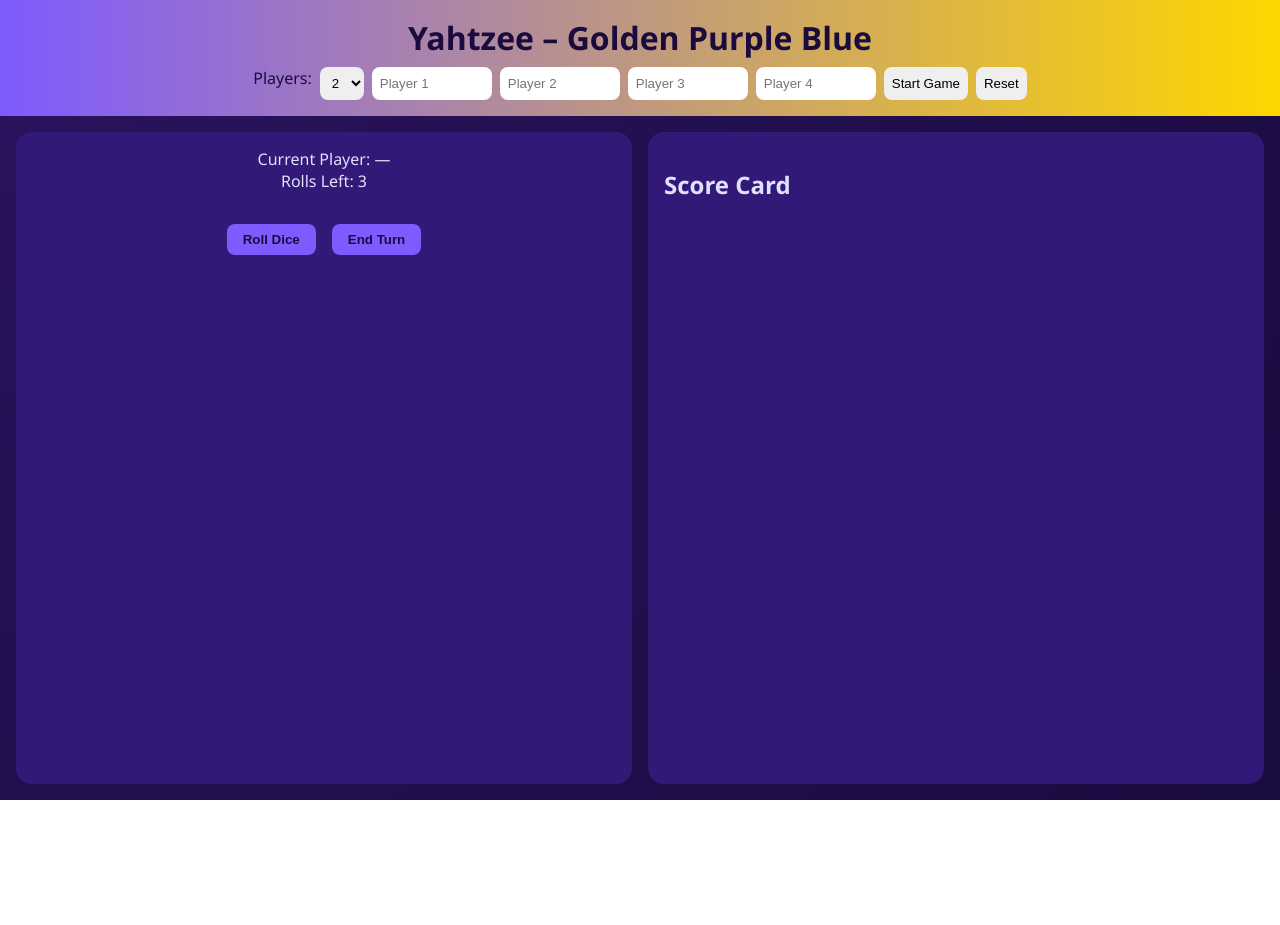
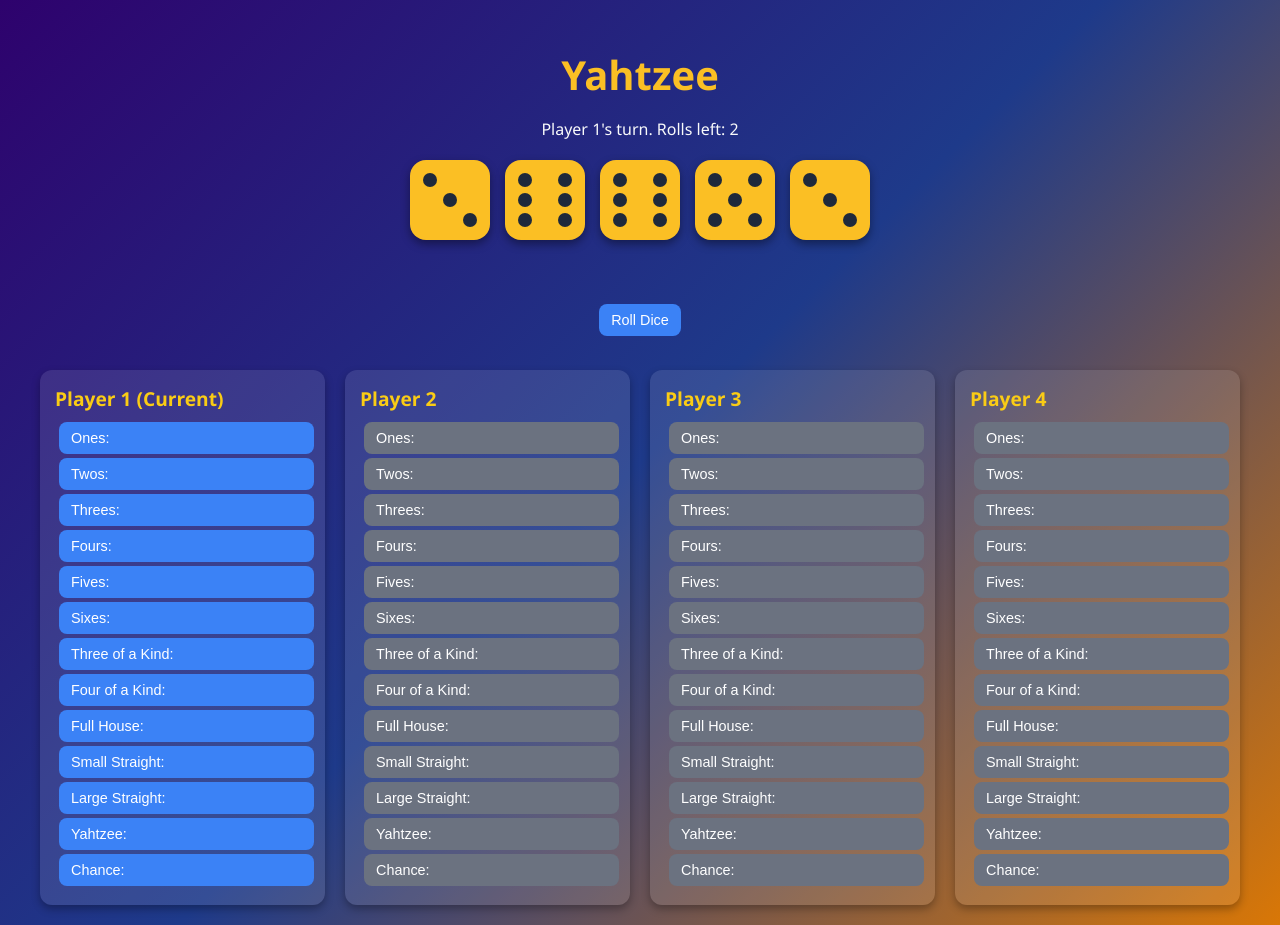
Before and after one commit to kylcrow/yahtzee-vanilla, a plain HTML site: page index.html in a window 1280 px wide. Both pictures are taken after a click on the button "Roll Dice". Before the commit the page ends 800 px from the top, so only its background shows below. Drawn offline with Linux system fonts and the light colour scheme.

Commit message:
redo it all again

```diff
--- a/index.html
+++ b/index.html
@@ -2,248 +2,259 @@
 <html lang="en">
 <head>
   <meta charset="UTF-8">
-<meta name="viewport" content="width=device-width, initial-scale=1.0">
-<title>Yahtzee – Golden Purple Blue Theme</title>
+  <title>Yahtzee</title>
   <style>
-  :root {
-    --bg: #1a0b3f;
-    --panel: #2b135e;
-    --accent: #ffd700;
-    --highlight: #7f5aff;
-    --text: #e0e0ff;
-    --card: #321977;
-    --card-hover: #4a2ea6;
-    --dice-bg: #ffeb7f;
-    --dice-pip: #2b135e;
-    --dice-held: #ffcc00;
+    body {
+      font-family: "Segoe UI", sans-serif;
+      background: linear-gradient(135deg, #2e026d, #1e3a8a, #d97706);
+      color: #f9fafb;
+      text-align: center;
+      margin: 0;
+      padding: 20px;
     }
-  * { box-sizing: border-box; }
-  body {
-    margin: 0;
-    font-family: 'Segoe UI', sans-serif;
-    background: radial-gradient(circle at top left, var(--panel), var(--bg));
-    color: var(--text);
+    h1 {
+      font-size: 2.5rem;
+      margin-bottom: 10px;
+      color: #fbbf24;
+    }
+    #game {
+      max-width: 1200px;
+      margin: auto;
+    }
+    #dice-row {
       display: flex;
-    flex-direction: column;
-    min-height: 100vh;
+      justify-content: center;
+      margin: 20px 0;
+      gap: 15px;
+      min-height: 120px; /* keeps layout steady when dice are hidden */
     }
-  header {
-    padding: 1rem;
-    text-align: center;
-    background: linear-gradient(90deg, var(--highlight), var(--accent));
-    color: var(--bg);
+    .die {
+      width: 80px;
+      height: 80px;
+      background: #fbbf24;
+      border-radius: 16px;
+      display: flex;
+      justify-content: center;
+      align-items: center;
+      position: relative;
+      cursor: pointer;
+      box-shadow: 0 4px 10px rgba(0,0,0,0.4);
+      transition: transform 0.2s;
     }
-  header h1 { margin: 0; font-size: 2rem; }
-  .players-setup {
-    display: flex; flex-wrap: wrap; justify-content: center; gap: 0.5rem; margin-top: 0.5rem;
+    .die:hover {
+      transform: scale(1.05);
     }
-  .players-setup input, .players-setup select, .players-setup button {
-    padding: 0.5rem; border-radius: 0.5rem; border: none;
+    .die.held {
+      border: 4px solid #3b82f6;
     }
-  .players-setup input { width: 120px; }
-  main { flex: 1; display: flex; flex-wrap: wrap; gap: 1rem; padding: 1rem; justify-content: center; }
-  .game-panel, .score-panel { background: var(--card); border-radius: 1rem; padding: 1rem; flex: 1 1 350px; }
-  .dice-row { display: flex; gap: 0.5rem; justify-content: center; margin-bottom: 1rem; flex-wrap: wrap; }
-  .die {
-    width: 60px; height: 60px; background: var(--dice-bg); border-radius: 12px;
-    display: grid; place-items: center; cursor: pointer; position: relative; transition: transform 0.2s, background 0.2s;
-    box-shadow: 2px 2px 6px rgba(0,0,0,0.5);
+    .pip {
+      width: 14px;
+      height: 14px;
+      background: #1e293b;
+      border-radius: 50%;
+      position: absolute;
+      transform: translate(-50%, -50%);
     }
-  .die.held { background: var(--dice-held); transform: scale(1.1); }
-  .pip {
-    width: 10px; height: 10px; background: var(--dice-pip); border-radius: 50%;
-    position: absolute;
+    button {
+      background: #3b82f6;
+      border: none;
+      color: white;
+      padding: 8px 12px;
+      border-radius: 8px;
+      cursor: pointer;
+      margin: 4px;
+      font-size: 0.9rem;
+      transition: background 0.2s;
     }
-  .controls { display: flex; justify-content: center; gap: 1rem; margin-bottom: 1rem; }
-  .controls button { padding: 0.5rem 1rem; border-radius: 0.5rem; border: none; cursor: pointer; font-weight: bold;
-    background: var(--highlight); color: var(--bg); transition: transform 0.2s, background 0.2s;
+    button:hover:not(:disabled) {
+      background: #2563eb;
     }
-  .controls button:hover { background: var(--accent); transform: scale(1.05); }
-  .score-panel { display: flex; flex-direction: column; gap: 0.5rem; }
-  .category-card {
-    background: var(--card-hover); border-radius: 0.5rem; padding: 0.5rem; cursor: pointer;
-    display: flex; justify-content: space-between; align-items: center; transition: transform 0.2s, background 0.2s;
+    button:disabled {
+      background: #6b7280;
+      cursor: not-allowed;
     }
-  .category-card:hover { background: var(--accent); color: var(--bg); transform: scale(1.03); }
-  .category-card.locked { background: #44418a; cursor: default; opacity: 0.7; transform: none; }
-  .turn-info { text-align: center; margin-bottom: 1rem; }
-  .die.hidden {
-    visibility: hidden;
+    #score-cards {
+      display: grid;
+      grid-template-columns: repeat(auto-fit,minmax(250px,1fr));
+      gap: 20px;
+      margin-top: 30px;
+    }
+    .score-card {
+      background: rgba(255,255,255,0.1);
+      padding: 15px;
+      border-radius: 12px;
+      text-align: left;
+      box-shadow: 0 4px 8px rgba(0,0,0,0.3);
+    }
+    .score-card h3 {
+      margin: 0 0 10px;
+      font-size: 1.2rem;
+      color: #facc15;
+    }
+    .score-card button {
+      display: block;
+      width: 100%;
+      text-align: left;
     }
   </style>
 </head>
 <body>
-<header>
-  <h1>Yahtzee – Golden Purple Blue</h1>
-  <div class="players-setup">
-    <label>Players:</label>
-    <select id="playerCount">
-      <option value="1">1</option><option value="2" selected>2</option><option value="3">3</option><option value="4">4</option>
-    </select>
-    <input id="p0" placeholder="Player 1">
-    <input id="p1" placeholder="Player 2">
-    <input id="p2" placeholder="Player 3">
-    <input id="p3" placeholder="Player 4">
-    <button id="startGameBtn">Start Game</button>
-    <button id="resetGameBtn">Reset</button>
+  <h1>Yahtzee</h1>
+  <div id="game">
+    <p id="status"></p>
+    <div id="dice-row"></div>
+    <button id="roll-btn">Roll Dice</button>
+    <div id="score-cards"></div>
   </div>
-</header>
-
-<main>
-  <section class="game-panel">
-    <div class="turn-info">
-      <div>Current Player: <span id="currentPlayerName">—</span></div>
-      <div>Rolls Left: <span id="rollsLeft">3</span></div>
-    </div>
-    <div class="dice-row" id="diceRow"></div>
-    <div class="controls">
-      <button id="rollBtn">Roll Dice</button>
-      <button id="endTurnBtn">End Turn</button>
-    </div>
-  </section>
-  <section class="score-panel">
-    <h2>Score Card</h2>
-    <div id="scoreCards"></div>
-  </section>
-</main>
 
   <script>
-const CATEGORIES = ["Ones","Twos","Threes","Fours","Fives","Sixes","Three of a Kind","Four of a Kind","Full House","Small Straight","Large Straight","Yahtzee","Chance"];
+    const CATEGORIES = [
+      "Ones","Twos","Threes","Fours","Fives","Sixes",
+      "Three of a Kind","Four of a Kind","Full House",
+      "Small Straight","Large Straight","Yahtzee","Chance"
+    ];
+
     const STATE = {
-  players: [],
+      players:["Player 1","Player 2","Player 3","Player 4"],
       currentPlayer:0,
       dice:[1,1,1,1,1],
       held:[false,false,false,false,false],
+      rolled:false,
       rollsLeft:3,
-  sheets:[],
-  started:false,
-  rolled: false   // new flag to track first roll
+      sheets:[]
     };
 
+    STATE.players.forEach(()=>STATE.sheets.push(Object.fromEntries(CATEGORIES.map(c=>[c,null]))));
+
     const els = {
-  playerCount: document.getElementById("playerCount"),
-  startBtn: document.getElementById("startGameBtn"),
-  resetBtn: document.getElementById("resetGameBtn"),
-  currentPlayerName: document.getElementById("currentPlayerName"),
-  rollsLeft: document.getElementById("rollsLeft"),
-  diceRow: document.getElementById("diceRow"),
-  rollBtn: document.getElementById("rollBtn"),
-  endTurnBtn: document.getElementById("endTurnBtn"),
-  scoreCards: document.getElementById("scoreCards")
+      status:document.getElementById("status"),
+      diceRow:document.getElementById("dice-row"),
+      rollBtn:document.getElementById("roll-btn"),
+      scoreCards:document.getElementById("score-cards")
     };
 
-function getPlayerNames(){
-  const n = parseInt(els.playerCount.value);
-  const names = [];
-  for(let i=0;i<n;i++){
-    const val = document.getElementById('p'+i).value.trim();
-    names.push(val || `Player ${i+1}`);
+    function rollDice(){
+      if(STATE.rollsLeft<=0) return;
+      STATE.rolled=true;
+      for(let i=0;i<5;i++){
+        if(!STATE.held[i]) STATE.dice[i]=Math.floor(Math.random()*6)+1;
       }
-  return names;
+      STATE.rollsLeft--;
+      render();
     }
 
-function startGame(){
-  STATE.players = getPlayerNames();
-  STATE.sheets = STATE.players.map(()=> ({ scores: new Map(), locked: new Set(), upperTotal:0, lowerTotal:0, bonus:0, grandTotal:0 }));
-  STATE.currentPlayer = 0; STATE.dice=[1,1,1,1,1]; STATE.held=[false,false,false,false,false]; STATE.rollsLeft=3; STATE.started=true;
-  renderDice(); renderScoreCards(); updateTurnInfo();
-}
-
-function resetGame(){
-  STATE.players=[]; STATE.sheets=[]; STATE.currentPlayer=0;
-  STATE.dice=[1,1,1,1,1]; STATE.held=[false,false,false,false,false];
-  STATE.rollsLeft=3; STATE.started=false; STATE.rolled=false;
-  els.diceRow.innerHTML=''; els.scoreCards.innerHTML=''; updateTurnInfo();
+    function toggleHold(i){
+      if(!STATE.rolled) return;
+      STATE.held[i]=!STATE.held[i];
+      render();
     }
 
     function endTurn(){
       STATE.currentPlayer=(STATE.currentPlayer+1)%STATE.players.length;
-  STATE.dice=[1,1,1,1,1]; STATE.held=[false,false,false,false,false];
-  STATE.rollsLeft=3; STATE.rolled=false;
-  renderDice(); renderScoreCards(); updateTurnInfo();
+      STATE.rolled=false;
+      STATE.rollsLeft=3;
+      STATE.dice=[1,1,1,1,1];
+      STATE.held=[false,false,false,false,false];
+      render();
     }
 
-function rollDieVal(){ return Math.floor(Math.random()*6)+1; }
-
-function rollDice(){
-  if(!STATE.started || STATE.rollsLeft<=0) return;
-  STATE.rolled = true;  // first roll triggers dice visibility
-  STATE.dice = STATE.dice.map((v,i)=> STATE.held[i]?v:rollDieVal());
-  STATE.rollsLeft--;
-  renderDice();
-  updateTurnInfo();
+    function selectCategory(cat){
+      if(STATE.sheets[STATE.currentPlayer][cat]!==null) return;
+      STATE.sheets[STATE.currentPlayer][cat]=scoreCategory(cat,STATE.dice);
+      endTurn();
     }
 
+    function scoreCategory(cat,dice){
+      const counts=Object.values(dice.reduce((a,v)=>{a[v]=(a[v]||0)+1;return a;},{}));
+      const sum=dice.reduce((a,b)=>a+b,0);
+      switch(cat){
+        case "Ones":return dice.filter(v=>v===1).length*1;
+        case "Twos":return dice.filter(v=>v===2).length*2;
+        case "Threes":return dice.filter(v=>v===3).length*3;
+        case "Fours":return dice.filter(v=>v===4).length*4;
+        case "Fives":return dice.filter(v=>v===5).length*5;
+        case "Sixes":return dice.filter(v=>v===6).length*6;
+        case "Three of a Kind":return counts.some(c=>c>=3)?sum:0;
+        case "Four of a Kind":return counts.some(c=>c>=4)?sum:0;
+        case "Full House":return (counts.includes(3)&&counts.includes(2))?25:0;
+        case "Small Straight":return hasStraight(dice,4)?30:0;
+        case "Large Straight":return hasStraight(dice,5)?40:0;
+        case "Yahtzee":return counts.includes(5)?50:0;
+        case "Chance":return sum;
+      }
+    }
 
-function toggleHold(i){
-  if(!STATE.started || STATE.rollsLeft===3) return;
-  STATE.held[i]=!STATE.held[i]; renderDice();
+    function hasStraight(dice,len){
+      const uniq=[...new Set(dice)].sort((a,b)=>a-b);
+      let streak=1,max=1;
+      for(let i=1;i<uniq.length;i++){
+        if(uniq[i]===uniq[i-1]+1){streak++;max=Math.max(max,streak);}
+        else streak=1;
+      }
+      return max>=len;
     }
 
     function renderDice(){
-  els.diceRow.innerHTML='';
+      els.diceRow.innerHTML="";
+      if(!STATE.rolled) return; // hide dice until first roll
+
       STATE.dice.forEach((v,i)=>{
-    const die = document.createElement('div');
-    die.className='die'+(STATE.held[i]?' held':'') + (!STATE.rolled ? ' hidden':'');
-    die.addEventListener('click',()=>toggleHold(i));
+        const die=document.createElement("div");
+        die.className="die"+(STATE.held[i]?" held":"");
+        die.addEventListener("click",()=>toggleHold(i));
 
-    if(!STATE.rolled) return; // skip adding pips until first roll
-
-    const positions = {1:[[50,50]],2:[[25,25],[75,75]],3:[[25,25],[50,50],[75,75]],4:[[25,25],[25,75],[75,25],[75,75]],5:[[25,25],[25,75],[50,50],[75,25],[75,75]],6:[[25,25],[25,50],[25,75],[75,25],[75,50],[75,75]]};
+        const positions = {
+          1:[[50,50]],
+          2:[[25,25],[75,75]],
+          3:[[25,25],[50,50],[75,75]],
+          4:[[25,25],[25,75],[75,25],[75,75]],
+          5:[[25,25],[25,75],[50,50],[75,25],[75,75]],
+          6:[[25,25],[25,50],[25,75],[75,25],[75,50],[75,75]]
+        };
         positions[v].forEach(([x,y])=>{
-      const pip=document.createElement('div');
-      pip.className='pip';
-      pip.style.left=x+'%';
-      pip.style.top=y+'%';
+          const pip=document.createElement("div");
+          pip.className="pip";
+          pip.style.left=x+"%";
+          pip.style.top=y+"%";
           die.appendChild(pip);
         });
         els.diceRow.appendChild(die);
       });
     }
 
+    function renderScoreCards(){
+      els.scoreCards.innerHTML="";
+      STATE.players.forEach((player,pIndex)=>{
+        const card=document.createElement("div");
+        card.className="score-card";
 
-function updateTurnInfo(){ els.currentPlayerName.textContent = STATE.started ? STATE.players[STATE.currentPlayer] : '—'; els.rollsLeft.textContent=STATE.rollsLeft; }
+        const title=document.createElement("h3");
+        title.textContent=player+(STATE.currentPlayer===pIndex?" (Current)":"");
+        card.appendChild(title);
 
-function renderScoreCards(){
-  els.scoreCards.innerHTML='';
-  const sheet = STATE.sheets[STATE.currentPlayer];
-  CATEGORIES.forEach(cat=>{
-    const card = document.createElement('div');
-    card.className='category-card'+(sheet.locked.has(cat)?' locked':'');
-    card.textContent = cat + (sheet.scores.get(cat)?' : '+sheet.scores.get(cat):'');
-    if(!sheet.locked.has(cat)) card.addEventListener('click',()=>{ applyCategory(cat); });
+        for(const cat of CATEGORIES){
+          const btn=document.createElement("button");
+          btn.textContent=cat+": "+(STATE.sheets[pIndex][cat] ?? "");
+          if(STATE.sheets[pIndex][cat]!==null || pIndex!==STATE.currentPlayer){
+            btn.disabled=true;
+          } else {
+            btn.addEventListener("click",()=>selectCategory(cat));
+          }
+          card.appendChild(btn);
+        }
+
         els.scoreCards.appendChild(card);
       });
     }
 
-function applyCategory(cat){
-  const dice=STATE.dice; const sheet=STATE.sheets[STATE.currentPlayer];
-  let score=0;
-  const counts=[0,0,0,0,0,0,0]; dice.forEach(d=>counts[d]++);
-  switch(cat){
-    case 'Ones': score=counts[1]; break;
-    case 'Twos': score=counts[2]*2; break;
-    case 'Threes': score=counts[3]*3; break;
-    case 'Fours': score=counts[4]*4; break;
-    case 'Fives': score=counts[5]*5; break;
-    case 'Sixes': score=counts[6]*6; break;
-    case 'Three of a Kind': score=counts.some(c=>c>=3)? dice.reduce((a,b)=>a+b,0):0; break;
-    case 'Four of a Kind': score=counts.some(c=>c>=4)? dice.reduce((a,b)=>a+b,0):0; break;
-    case 'Full House': score=(counts.some(c=>c===3)&&counts.some(c=>c===2))?25:0; break;
-    case 'Small Straight': score=([1,2,3,4].every(v=>counts[v])||[2,3,4,5].every(v=>counts[v])||[3,4,5,6].every(v=>counts[v]))?30:0; break;
-    case 'Large Straight': score=([1,2,3,4,5].every(v=>counts[v])||[2,3,4,5,6].every(v=>counts[v]))?40:0; break;
-    case 'Yahtzee': score=counts.some(c=>c===5)?50:0; break;
-    case 'Chance': score=dice.reduce((a,b)=>a+b,0); break;
-  }
-  sheet.scores.set(cat,score); sheet.locked.add(cat);
-  STATE.currentPlayer=(STATE.currentPlayer+1)%STATE.players.length; STATE.dice=[1,1,1,1,1]; STATE.held=[false,false,false,false,false]; STATE.rollsLeft=3;
-  renderDice(); renderScoreCards(); updateTurnInfo();
+    function render(){
+      els.status.textContent=STATE.players[STATE.currentPlayer]+"'s turn. Rolls left: "+STATE.rollsLeft;
+      renderDice();
+      renderScoreCards();
     }
 
-els.startBtn.addEventListener('click',startGame);
-els.resetBtn.addEventListener('click',resetGame);
-els.rollBtn.addEventListener('click',rollDice);
-els.endTurnBtn.addEventListener('click',()=>{ STATE.currentPlayer=(STATE.currentPlayer+1)%STATE.players.length; STATE.dice=[1,1,1,1,1]; STATE.held=[false,false,false,false,false]; STATE.rollsLeft=3; renderDice(); renderScoreCards(); updateTurnInfo(); });
-
-renderDice(); updateTurnInfo();
+    els.rollBtn.addEventListener("click",rollDice);
+    render();
   </script>
+</body>
+</html>
```
Lines whose indentation alone changed are shown as unchanged.
